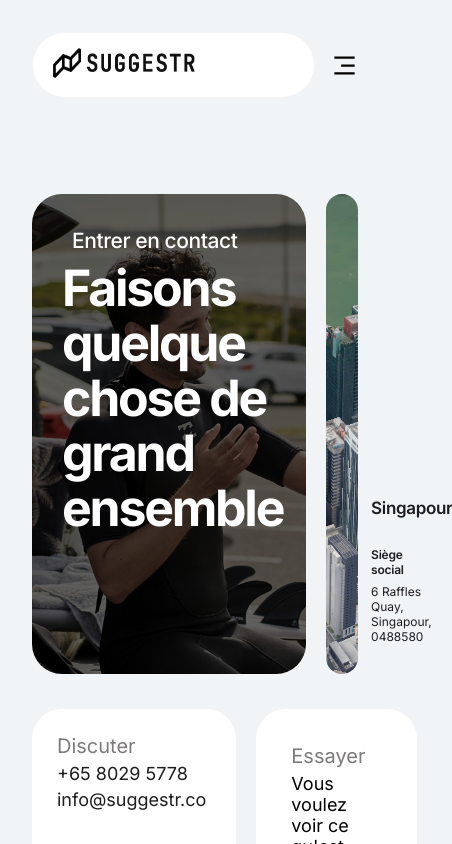
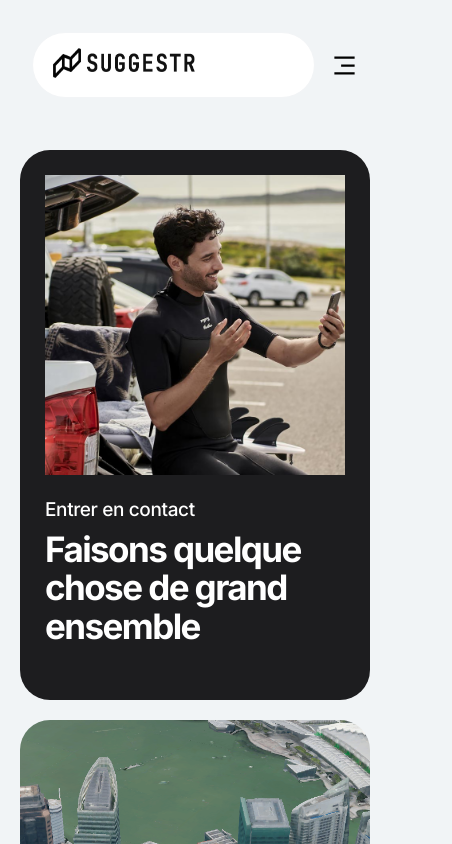
Before and after one commit to kev243/Suggestr-site-ReactJs, a React (Create React App) app: page /contact in a window 390 px wide. Shown: the top 844 px of the page, 452 px wide, since content can reach past the window. Built offline with nearby package versions, Linux system fonts and the light colour scheme.

Commit message:
responsive page contact

```diff
--- a/src/components/contact/Contact.jsx
+++ b/src/components/contact/Contact.jsx
@@ -8,6 +8,15 @@
 const Contact = () => {
   return (
     <div className="container-contact section__padding">
+      <div className="content-contact-off">
+        <div className="content-img">
+          <img src={contact} alt="" />
+        </div>
+        <div className="contact-text">
+          <p>Entrer en contact</p>
+          <h3>Faisons quelque chose de grand ensemble</h3>
+        </div>
+      </div>
       <div className="contact-top">
         <div className="content-left-contact">
           <img src={contact} alt="" />
--- a/src/components/contact/contact.css
+++ b/src/components/contact/contact.css
@@ -8,7 +8,6 @@
 .content-left-contact {
     height: 480px;
     width: 100%;
-    /* background: red; */
     flex: 1 2800px;
     margin-right: 20px;
     position: relative;
@@ -34,6 +33,7 @@
     /* background: teal; */
     border-radius: 30px;
     position: relative;
+
 
 
 }
@@ -82,6 +82,7 @@
     object-fit: cover;
 
 
+
 }
 
 
@@ -90,7 +91,6 @@
     background: white;
     position: absolute;
     color: var(--color-text);
-
     bottom: 15px;
     left: 30px;
     right: 30px;
@@ -102,11 +102,6 @@
 .card-contact-text:hover {
     background: #007aff;
     color: white;
-
-
-
-
-
 
 }
 
@@ -177,10 +172,6 @@
     color: #007aff;
     text-decoration: underline;
     cursor: pointer;
-
-
-
-
 }
 
 .container-contact-left .text p:nth-child(1),
@@ -211,8 +202,6 @@
 
 .small-card img {
     width: 40px;
-
-
 }
 
 
@@ -224,12 +213,9 @@
     position: absolute;
     bottom: 45px;
     left: 25px;
-
     display: flex;
     justify-content: center;
     align-items: center;
-
-
 }
 
 .container-contact-right .text {
@@ -242,7 +228,6 @@
     font-size: 18px;
     padding: 0px 5px 5px 0px;
 
-
 }
 
 .container-contact-right .text p:nth-child(2):hover {
@@ -251,3 +236,131 @@
     cursor: text;
 
 }
+
+.content-contact-off .content-img {
+    width: 100%;
+    height: 300px;
+}
+
+.content-contact-off .content-img img {
+    width: 100%;
+    height: 100%;
+    background-size: cover;
+    background-repeat: no-repeat;
+    max-width: 100%;
+    object-fit: cover;
+    justify-content: center;
+}
+
+.contact-text {
+    padding-top: 20px;
+}
+
+.contact-text p {
+    margin-top: 4px;
+    margin-bottom: 8px;
+    color: white;
+    font-size: 21px;
+    line-height: 1.2;
+    font-weight: 500;
+    letter-spacing: -.02em;
+    padding: 0px;
+}
+
+.contact-text h3 {
+    max-width: 720px;
+    margin-bottom: 16px;
+    font-size: 50px;
+    line-height: 1.1;
+    font-weight: 700;
+    letter-spacing: -.045em;
+    color: white;
+}
+
+.content-contact-off {
+    background: var(--color-text);
+    padding: 25px;
+    width: 100%;
+    height: 550px;
+    border-radius: 30px;
+    margin-bottom: 20px;
+    display: none;
+}
+
+
+
+@media screen and (max-width: 1024px) {
+
+    .content-left-contact {
+        flex: 1 1400px;
+    }
+
+}
+
+
+
+
+@media screen and (max-width: 820px) {
+
+
+
+    .card-contact-text {
+
+        left: 10px;
+        right: 10px;
+
+
+    }
+
+
+
+}
+
+
+
+
+
+@media screen and (max-width: 765px) {
+
+    .contact-top {
+        flex-direction: column;
+    }
+
+    .container-contact {
+        padding: 20px;
+        margin: 0 auto;
+    }
+
+    .content-left-contact {
+
+        display: none;
+    }
+
+    .content-contact-off {
+
+        display: block;
+    }
+
+    .contact-down {
+        flex-direction: column;
+    }
+
+    .container-contact-left {
+        margin-bottom: 20px;
+    }
+
+
+}
+
+@media screen and (max-width: 600px) {
+
+    .contact-text p {
+        font-size: 19px;
+    }
+
+    .contact-text h3 {
+        font-size: 35px;
+    }
+
+
+}
--- a/src/components/navbar/navBar.css
+++ b/src/components/navbar/navBar.css
@@ -107,6 +107,7 @@
     min-width: 210px;
     border-radius: 5px;
     box-shadow: 0px 0px 5px rgba(0, 0, 0, 0.2);
+    z-index: 1;
 }
 
 .navbar-menu_container p {
@@ -129,6 +130,7 @@
     border-radius: 50px;
     color: white
 }
+
 
 
 
```
